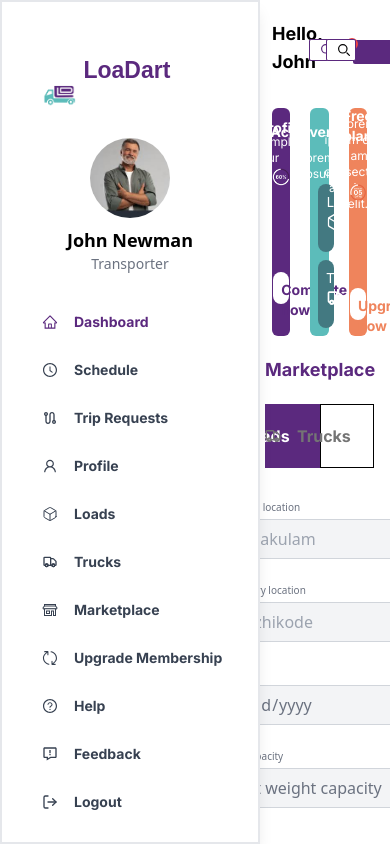
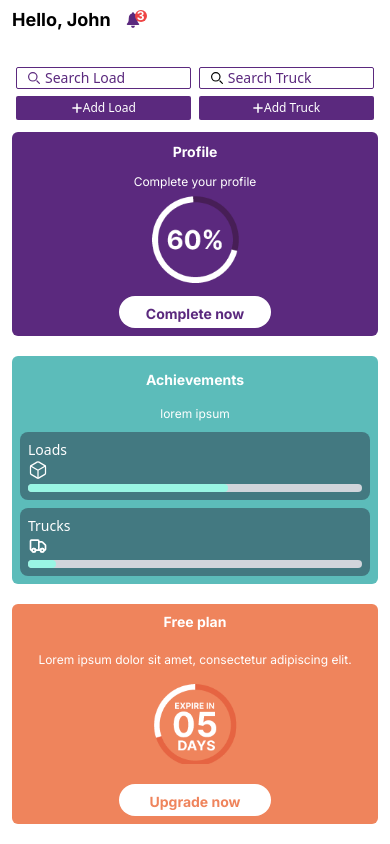
Before and after one commit to nihalmohd/LoaDart, a React (Vite) app: page /Transpoter/Dashboard in a window 390 px wide. Shown: the top 844 px of the page. Built offline with nearby package versions, Linux system fonts and the light colour scheme.

Commit message:
some responsoive things i done the dashborad page

```diff
--- a/src/assets/components/Home/BannerSection.jsx
+++ b/src/assets/components/Home/BannerSection.jsx
@@ -140,8 +140,8 @@ const BannerSection = () => {
           <h1 className='text-3xl font-inter font-semibold '>Register As</h1>
         </div>
         <div className="w-full md:h-1/2 lg:h-40  flex items-center justify-center md:mt-2 lg:mt-0  ">
-          <div className="w-10/12 h-auto  grid grid-cols-2 md:grid-cols-4 gap-4">
-            <div className="lg:w-6/4 lg:h-20 bg-[#5B297E] lg:flex justify-center items-center rounded-md md:rounded-none shadow-lg md:shadow-none " onClick={() => openModal('Transpoter')}>
+          <div className="w-10/12 h-auto  grid grid-cols-2 md:grid-cols-4 ">
+            <div className="lg:w-11/12 lg:h-20 bg-[#5B297E] lg:flex justify-center items-center rounded-md md:rounded-none shadow-lg md:shadow-none hover:cursor-pointer " onClick={() => openModal('Transpoter')}>
               <div className="w-24  h-20 md:ml-7 lg:ml-0 p-2">
                 <img src="\images\5c8ebda60eceeb30e56e59c34a37afb6.png" alt="" className='w-fit h-fit object-cover' />
               </div>
@@ -154,7 +154,7 @@ const BannerSection = () => {
                 </div>
               </div>
             </div>
-            <div className="w-6/4 lg:h-20 bg-[#5B297E] lg:flex rounded-md md:rounded-none shadow-lg md:shadow-none "onClick={() => openModal('Broker')}>
+            <div className="w-11/12 lg:h-20 bg-[#5B297E] lg:flex rounded-md md:rounded-none shadow-lg md:shadow-none hover:cursor-pointer "onClick={() => openModal('Broker')}>
               <div className="w-24 h-20 md:ml-7 lg:ml-0 p-2">
                 <img src="\images\3b3263d27fa208417968091550d93d98.png" alt="" className='w-fit h-fit object-cover' />
               </div>
@@ -167,7 +167,7 @@ const BannerSection = () => {
                 </div>
               </div>
             </div>
-            <div className="w-6/4 lg:h-20 bg-[#5B297E] lg:flex rounded-md md:rounded-none shadow-lg md:shadow-none "onClick={() => openModal('Shipper')}>
+            <div className="w-11/12 lg:h-20 bg-[#5B297E] lg:flex rounded-md md:rounded-none shadow-lg md:shadow-none hover:cursor-pointer "onClick={() => openModal('Shipper')}>
               <div className="w-24 h-20 md:ml-7 lg:ml-0 p-2">
                 <img src="\images\65ceb99559230cdf0da1520dde5e8224.png" alt="" className='w-fit h-fit object-cover' />
               </div>
@@ -180,7 +180,7 @@ const BannerSection = () => {
                 </div>
               </div>
             </div>
-            <div className="w-6/4 lg:h-20 bg-[#5B297E] lg:flex rounded-md md:rounded-none shadow-lg md:shadow-none "onClick={() => openModal('Driver')}>
+            <div className="w-11/12 lg:h-20 bg-[#5B297E] lg:flex rounded-md md:rounded-none shadow-lg md:shadow-none hover:cursor-pointer"onClick={() => openModal('Driver')}>
               <div className="w-24 h-20 md:ml-7 lg:ml-0 p-2">
                 <img src="\images\5501a91ebf31912b64b8e8e809e132d1.png" alt="" className='w-fit h-fit object-cover' />
               </div>
--- a/src/assets/components/Transpoter/Dashboard/DataTracking.jsx
+++ b/src/assets/components/Transpoter/Dashboard/DataTracking.jsx
@@ -8,7 +8,7 @@ import MarketPlaceTopButtons from '../Marketplace/MarketPlaceTopButtons';
 const DataTracking = () => {
   return (
     <div>
-          <div className="w-full h-60 grid grid-cols-3 gap-5 p-3">
+          <div className="w-full h-auto grid md:grid-cols-3 grid-cols-1 gap-5 p-3">
               <div className="w-full h-full bg-[#5B297E] rounded-md">
                   <div className="w-full h-10  flex justify-center items-center">
                       <h1 className='font-inter font-semibold text-sm text-white '>Profile</h1>
--- a/src/assets/components/Transpoter/Dashboard/Topbuttons.jsx
+++ b/src/assets/components/Transpoter/Dashboard/Topbuttons.jsx
@@ -6,12 +6,12 @@ import DataTracking from './DataTracking';
 const Topbuttons = () => {
   return (
     <div>
-     <div className="w-11/12 h-auto  ">
-    <div className="w-full h-24 flex justify-between items-center">
-      <div className="w-3/12 h-10  flex justify-start items-center ml-3 ">
+     <div className="md:w-11/12 h-auto  ">
+    <div className="w-full md:h-24 flex justify-between items-center">
+      <div className="md:w-3/12 h-10  flex justify-start items-center ml-3 ">
         <h1 className='flex justify-center items-center text-lg font-inter font-semibold'>Hello, John <span className='ml-3 text-[#5B297E] text-xl flex relative'> <IoIosNotifications /> <div className="w-3 h-3 bg-red-500 rounded-full ml-3 absolute text-white text-xs text-center flex justify-center items-center">3</div></span></h1>
       </div>
-            <div className="w-6/12 h-10  grid grid-cols-4 gap-2 pt-3 ">
+            <div className="w-6/12 h-10 hidden md:grid grid-cols-4 gap-2 pt-3 ">
                 <div className="w-full h-5  flex justify-center items-center ">
                     <form className="max-w-md mx-auto">
                         <label for="default-search" className="mb-2 text-sm font-medium text-[#5B297E]-900 sr-only dark:text-white">Search</label>
@@ -44,6 +44,40 @@ const Topbuttons = () => {
                 <button className="w-28 h-6 bg-[#5B297E] flex justify-center items-center rounded-sm text-white text-xs mb-2"><FaPlus />Add Truck</button>
             </div>
         </div>
+              <div className="w-11/12 h-20  ml-4 md:hidden flex justify-center items-center">
+                  <div className="w-full h-10  grid grid-cols-2 gap-2 pt-2 ">
+                      <div className="w-full h-5  flex justify-center items-center ">
+                          <form className="max-w-md mx-auto">
+                              <label for="default-search" className="mb-2 text-sm font-medium text-[#5B297E]-900 sr-only dark:text-white">Search</label>
+                              <div className="relative">
+                                  <div className="absolute inset-y-0 start-0 flex items-center ps-3 pointer-events-none">
+                                      <svg className="w-3 h-3 text-[#5B297E] dark:text-[#5B297E]" aria-hidden="true" xmlns="http://www.w3.org/2000/svg" fill="none" viewBox="0 0 20 20">
+                                          <path stroke="currentColor" stroke-linecap="round" stroke-linejoin="round" stroke-width="2" d="m19 19-4-4m0-7A7 7 0 1 1 1 8a7 7 0 0 1 14 0Z" />
+                                      </svg>
+                                  </div>
+                                  <input type="search" id="default-search" className="block w-full  ps-7 text-sm  border border-[#5B297E] rounded-sm text-[#5B297E] placeholder-[#5B297E]   " placeholder="Search Load" required />
+
+                              </div>
+                          </form>
+                      </div>
+                      <div className="w-full h-5  flex justify-center items-center">
+                          <form className="max-w-md mx-auto">
+                              <label for="default-search" className="mb-2 text-sm font-medium text-[#5B297E] sr-only dark:text-[#5B297E]">Search</label>
+                              <div className="relative">
+                                  <div className="absolute inset-y-0 start-0 flex items-center ps-3 pointer-events-none">
+                                      <svg className="w-3 h-3 text[#5B297E] dark:text-[#5B297E]" aria-hidden="true" xmlns="http://www.w3.org/2000/svg" fill="none" viewBox="0 0 20 20">
+                                          <path stroke="currentColor" stroke-linecap="round" stroke-linejoin="round" stroke-width="2" d="m19 19-4-4m0-7A7 7 0 1 1 1 8a7 7 0 0 1 14 0Z" />
+                                      </svg>
+                                  </div>
+                                  <input type="search" id="default-search" className="block w-full  ps-7 text-sm  border border-[#5B297E]   rounded-sm  placeholder-[#5B297E]  " placeholder="Search Truck" required />
+
+                              </div>
+                          </form>
+                      </div>
+                      <button className="md:w-28 h-6 bg-[#5B297E] flex justify-center items-center rounded-sm text-white text-xs mb-2"><FaPlus />Add Load</button>
+                      <button className="md:w-28 h-6 bg-[#5B297E] flex justify-center items-center rounded-sm text-white text-xs mb-2"><FaPlus />Add Truck</button>
+                  </div>
+              </div>
     <DataTracking/>
     </div>
     </div>
--- a/src/assets/components/Transpoter/Sidebar/Sidebar.jsx
+++ b/src/assets/components/Transpoter/Sidebar/Sidebar.jsx
@@ -41,9 +41,9 @@ function Sidebar() {
     return (
         <div className='flex'>
 
-        <div className=" fixed top-0 left-0 w-[260px] h-full bg-white shadow-lg flex flex-col items-center  z-50 py-6 border-2  overflow-y-scroll overflow-x-hidden  ">
+        <div className=" fixed top-0 left-0 w-[260px] h-full bg-white shadow-lg md:flex flex-col items-center  z-50 py-6 border-2  overflow-y-scroll overflow-x-hidden  hidden ">
 
-            <div className="w-9/12 h-full flex justify-end items-end">
+            <div className="w-9/12 h-10 flex justify-end items-end  ">
                 <div className="w-[100px] h-[35px] flex justify-end items-end">
                     <img src="/images/ab6aaab828b7c3f0ef708693166c9def.png" className="w-full h-full object-cover" alt="Logo" />
                 </div>
@@ -169,7 +169,6 @@ function Sidebar() {
                         <div className="pl-10 text-gray-600 space-y-1">
                             <a href="#" className="hover:text-[#5B297E] font-inter text-sm  flex justify-center items-center text-gray-700 font-semibold">Search Truck</a>
                             <a href="#" className="hover:text-[#5B297E] font-inter text-sm  flex justify-center items-center text-gray-700 font-semibold">Your Trucks</a>
-                            <a href="#" className="hover:text-[#5B297E] font-inter text-sm  flex justify-center items-center text-gray-700 font-semibold">Post Truck</a>
                         </div>
                     )}
                 </div>
@@ -231,7 +230,7 @@ function Sidebar() {
             </nav>
 
         </div>
-        <div className="flex-grow h-full ml-[260px]  overflow-auto ">
+        <div className="flex-grow h-full lg:ml-[260px]  overflow-auto ">
 
                 {activeItem === 'Dashboard' && <Topbuttons />}
                 {activeItem === 'Schedule' && <ScheduleButton/>}
```
